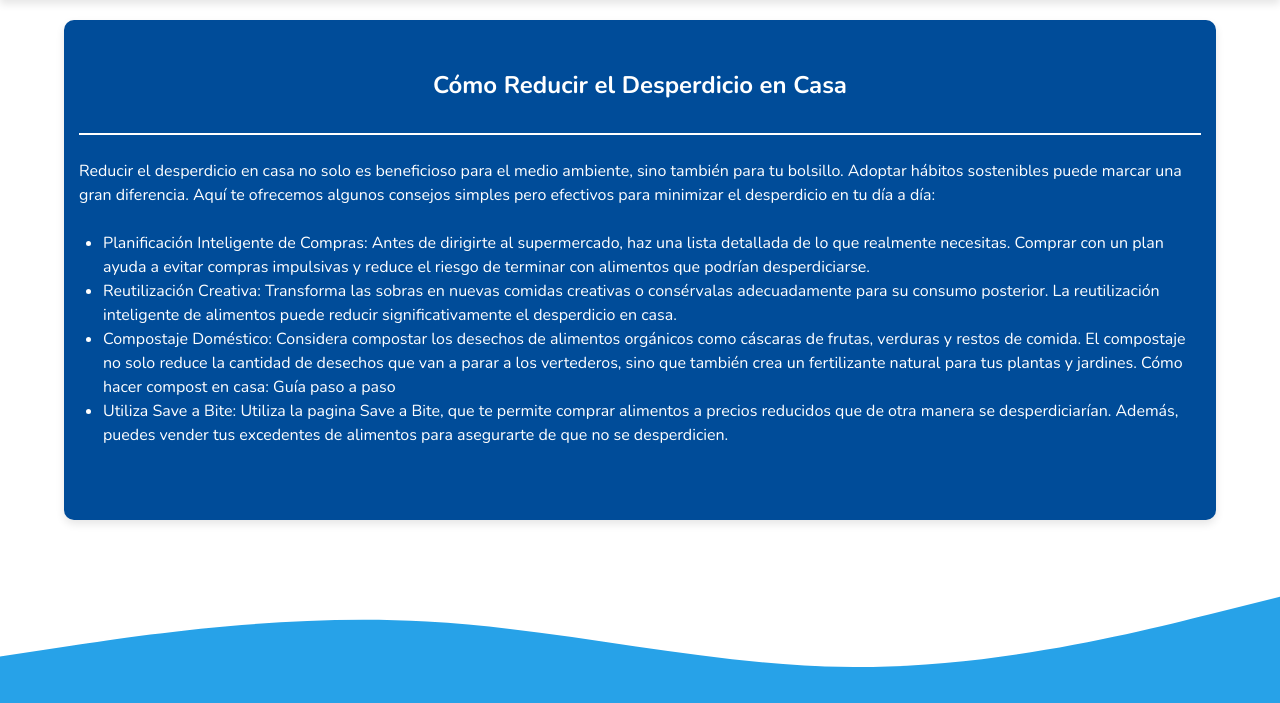
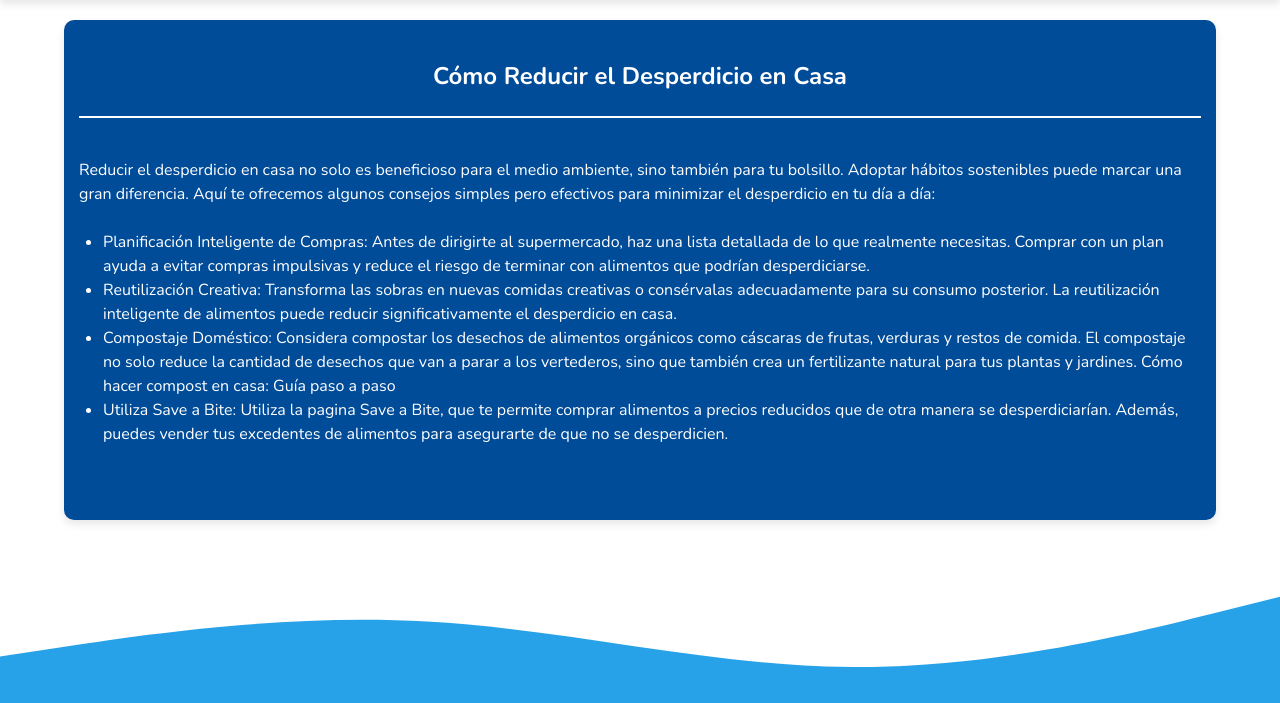
Before and after one commit to JuanIgnacioDominguez/saveabite, a Flask app: page /como_reducir in a window 1280 px wide. Shown: the part 97-800 px from the top of the page. Run offline with Flask 3, Linux system fonts and the light colour scheme; some libraries are stand-ins or nearby versions.

Commit message:
updateReducir

```diff
--- a/templates/indexTemplates/ComoReducir.html
+++ b/templates/indexTemplates/ComoReducir.html
@@ -120,7 +120,6 @@
             height: 500px; /* Ajusta la altura según tus necesidades */
             display: flex;
             flex-direction: column;
-            justify-content: center; /* Asegura que los elementos hijos estén centrados verticalmente */
         }
         .form-content{
             color:#ffffff;
@@ -140,8 +139,8 @@
     <main class="main-content flex justify-center text-center" id="main-section">
         <div class="concientizacion-info" id="concientizacion-section">
             <div class="container">
-                <h1 class="text-2xl text-white font-bold text-center mb-8">Cómo Reducir el Desperdicio en Casa</h1>
-                <div class="separator mb-4"></div>
+                <h1 class="text-2xl text-white font-bold text-center mt-10 mb-6">Cómo Reducir el Desperdicio en Casa</h1>
+                <div class="separator mb-10"></div>
                 <div class="profile-container">
                     <div class="profile-info form-container">
                         <div class="form-content">
```
